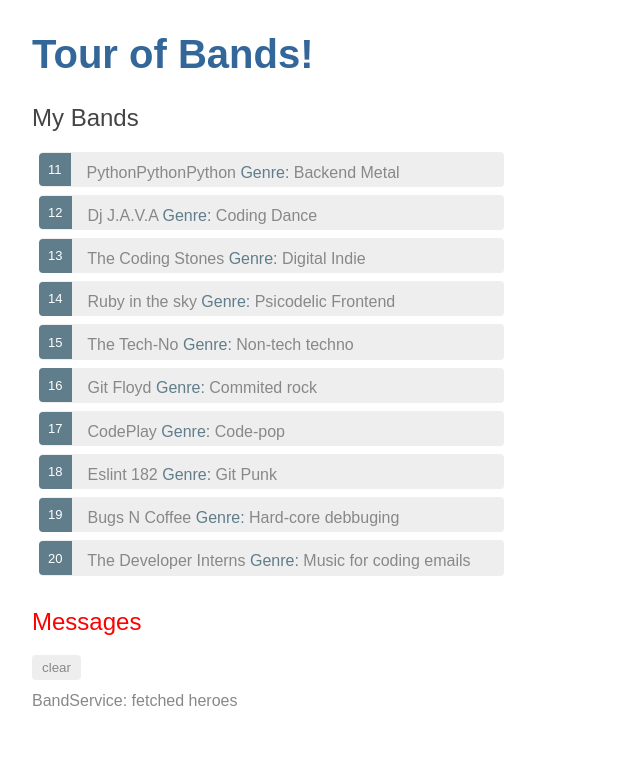
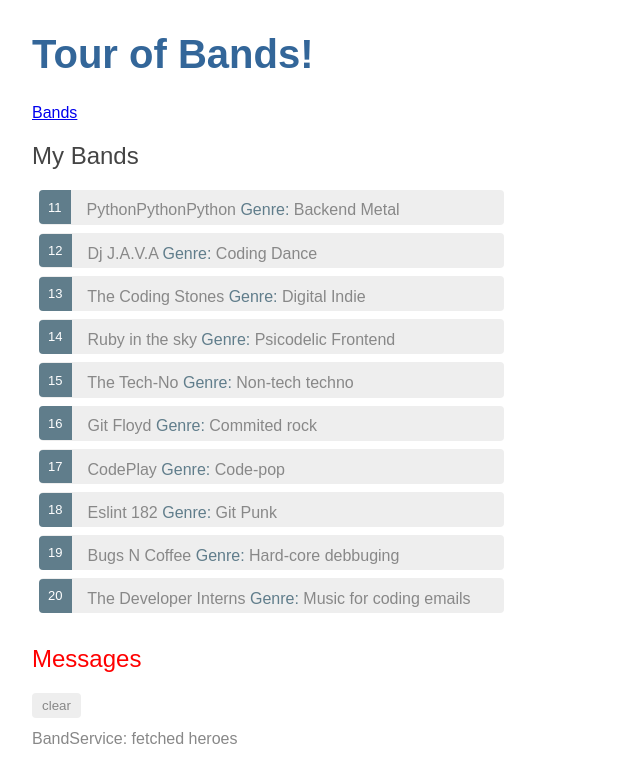
Before and after one commit to Javirum/angular-my-bands, an Angular app: page /bands in a window 1280 px wide. Shown: the top 782 px of the page, without its empty margins (0-640 px from the left). Built offline with nearby package versions, Linux system fonts and the light colour scheme.

Commit message:
Add routerlink to display bands list

```diff
--- a/src/app/app.component.html
+++ b/src/app/app.component.html
@@ -2,5 +2,9 @@
   {{ title }}!
 </h1>
 
+<nav>
+  <a routerLink="/bands">Bands</a>
+</nav>
+
 <router-outlet></router-outlet>
 <app-messages></app-messages>
```
